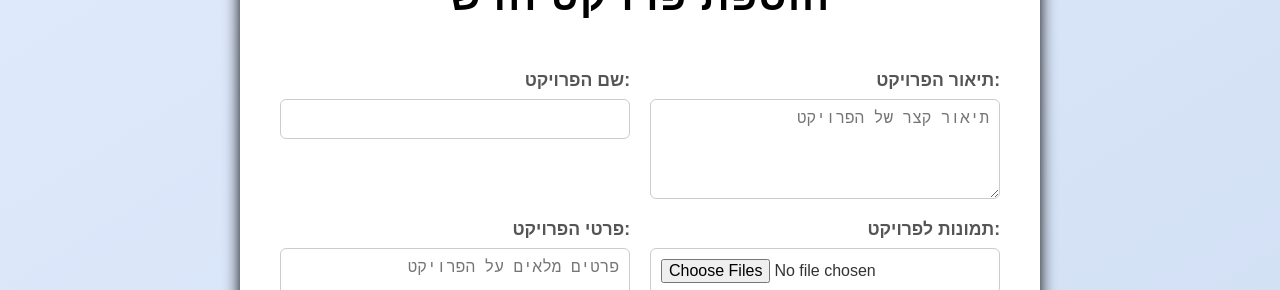
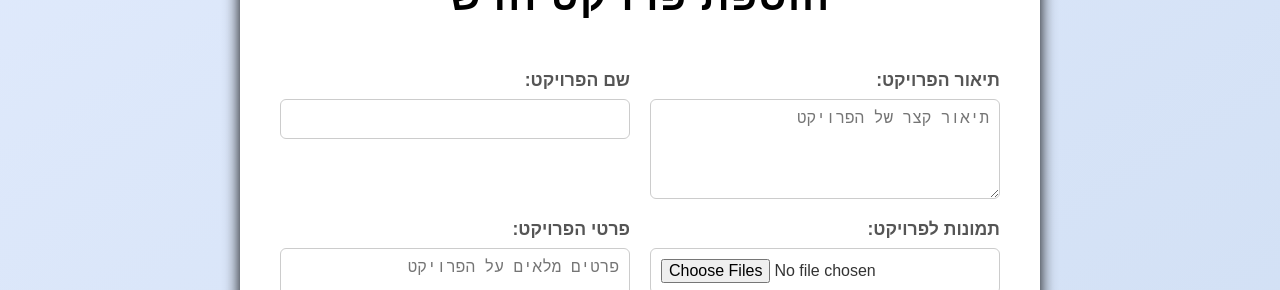
Before and after one commit to Itayaviani/final_project, a React (Vite) app in the folder client/: page /add-project in a window 1280 px wide. Shown: the part 143-433 px from the top of the page. Built offline with nearby package versions, Linux system fonts and the light colour scheme.

Commit message:
fixed Editusertwice

```diff
--- a/client/src/components/EditUser/EditUser.jsx
+++ b/client/src/components/EditUser/EditUser.jsx
@@ -69,17 +69,17 @@ const EditUser = ({ setUsername }) => {
         {success && <p className="success-message">{success}</p>}
         <form onSubmit={handleSubmit}>
           <div className="form-group">
+          <input type="text" name="phone" value={user.phone} onChange={handleChange} required />
             <label>מספר פלאפון:</label>
-            <input type="text" name="phone" value={user.phone} onChange={handleChange} required />
           </div>
           <div className="form-group">
+          <input type="text" name="name" value={user.name} onChange={handleChange} required />
             <label>שם משתמש:</label>
-            <input type="text" name="name" value={user.name} onChange={handleChange} required />
           </div>
           <button type="submit">שמור</button>
           <div className="form-group">
+          <input type="email" name="email" value={user.email} onChange={handleChange} required />
             <label>אימייל:</label>
-            <input type="email" name="email" value={user.email} onChange={handleChange} required />
           </div>
         </form>
       </div>
--- a/client/src/pages/homePage/add project/AddProject.jsx
+++ b/client/src/pages/homePage/add project/AddProject.jsx
@@ -60,7 +60,7 @@ export default function AddProject({ addProject }) {
       <h1>הוספת פרויקט חדש</h1>
       <form onSubmit={handleSubmit}>
         <div>
-          <label>שם הפרויקט:</label>
+          <label>:שם הפרויקט</label>
           <input
             type="text"
             value={projectName}
@@ -69,7 +69,7 @@ export default function AddProject({ addProject }) {
           />
         </div>
         <div>
-          <label>תיאור הפרויקט:</label>
+          <label>:תיאור הפרויקט</label>
           <textarea
             value={projectDescription}
             onChange={(e) => setProjectDescription(e.target.value)}
@@ -78,7 +78,7 @@ export default function AddProject({ addProject }) {
           ></textarea>
         </div>
         <div>
-          <label>פרטי הפרויקט:</label>
+          <label>:פרטי הפרויקט</label>
           <textarea
             value={projectDetails}
             onChange={(e) => setProjectDetails(e.target.value)}
@@ -87,7 +87,7 @@ export default function AddProject({ addProject }) {
           ></textarea>
         </div>
         <div>
-          <label>תמונות לפרויקט:</label>
+          <label>:תמונות לפרויקט</label>
           <input
             type="file"
             accept="image/*"
--- a/client/src/pages/homePage/edit project/EditProject.jsx
+++ b/client/src/pages/homePage/edit project/EditProject.jsx
@@ -69,7 +69,7 @@ export default function EditProject() {
         <h1>עריכת פרויקט</h1>
         <form onSubmit={handleSubmit} className="edit-project-form">
           <div className="form-group">
-            <label>שם הפרויקט:</label>
+            <label>:שם הפרויקט</label>
             <input
               type="text"
               value={projectName}
@@ -78,7 +78,7 @@ export default function EditProject() {
             />
           </div>
           <div className="form-group">
-            <label>תיאור הפרויקט:</label>
+            <label>:תיאור הפרויקט</label>
             <textarea
               value={projectDescription}
               onChange={(e) => setProjectDescription(e.target.value)}
@@ -86,7 +86,7 @@ export default function EditProject() {
             ></textarea>
           </div>
           <div className="form-group">
-            <label>פרטי הפרויקט:</label>
+            <label>:פרטי הפרויקט</label>
             <textarea
               value={projectDetails}
               onChange={(e) => setProjectDetails(e.target.value)}
@@ -94,7 +94,7 @@ export default function EditProject() {
             ></textarea>
           </div>
           <div className="form-group">
-            <label>תמונות נוכחיות:</label>
+            <label>:תמונות נוכחיות</label>
             {currentImages && currentImages.length > 0 && (
               <div className="current-images">
                 {currentImages.map((image, index) => (
@@ -108,7 +108,7 @@ export default function EditProject() {
             )}
           </div>
           <div className="form-group">
-            <label>עדכן תמונות חדשות:</label>
+            <label>:עדכן תמונות חדשות</label>
             <input
               type="file"
               accept="image/*"
```
Also changed, not shown: 2 other files (tests, documents, lock files or other folders).
